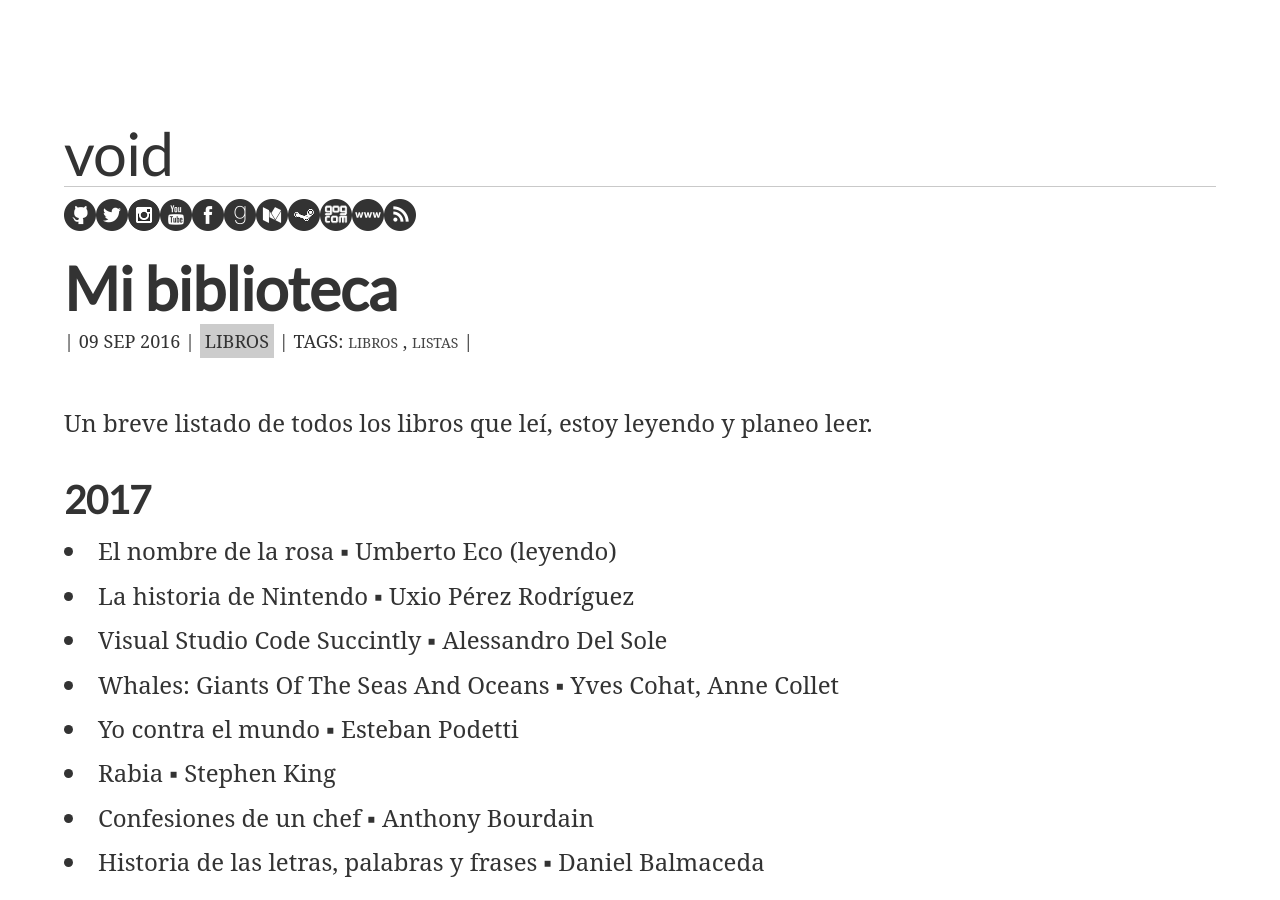
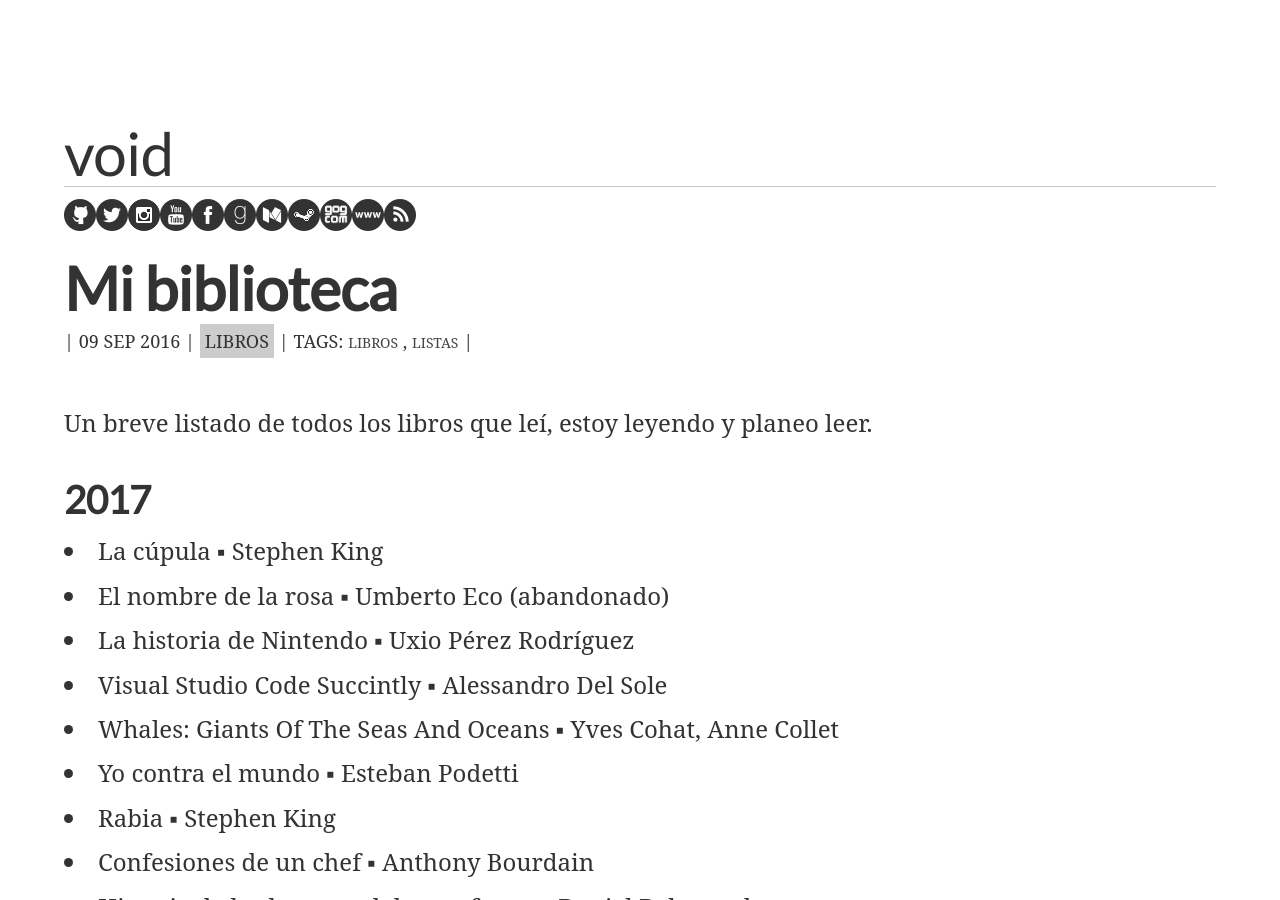
Before and after one commit to angelsimon/angelsimon.github.io, a Jekyll site: the page built from _posts/2016-09-09-libros-que-termine.md, in a window 1280 px wide and 900 px high. Built offline with Jekyll 4.4.1, drawn with Linux system fonts in a browser that asks for light colours; nearby versions of some CDN libraries; some web fonts are replaced; comment, search, counter and statistics services are not loaded.

Commit message:
Actualización de libros y jueguitos

```diff
--- a/_posts/2016-09-09-libros-que-termine.md
+++ b/_posts/2016-09-09-libros-que-termine.md
@@ -11,7 +11,8 @@
 
 <h2>2017</h2>
 <ul>
-<li>El nombre de la rosa &#9642; Umberto Eco (leyendo)</li>
+<li>La cúpula &#9642; Stephen King</li>
+<li>El nombre de la rosa &#9642; Umberto Eco (abandonado)</li>
 <li>La historia de Nintendo &#9642; Uxio Pérez Rodríguez</li>
 <li>Visual Studio Code Succintly &#9642; Alessandro Del Sole</li>
 <li>Whales: Giants Of The Seas And Oceans &#9642; Yves Cohat, Anne Collet</li>
```
Also changed, not shown: _posts/2016-09-07-jueguitos-que-termine.md (+2 -0 lines).
